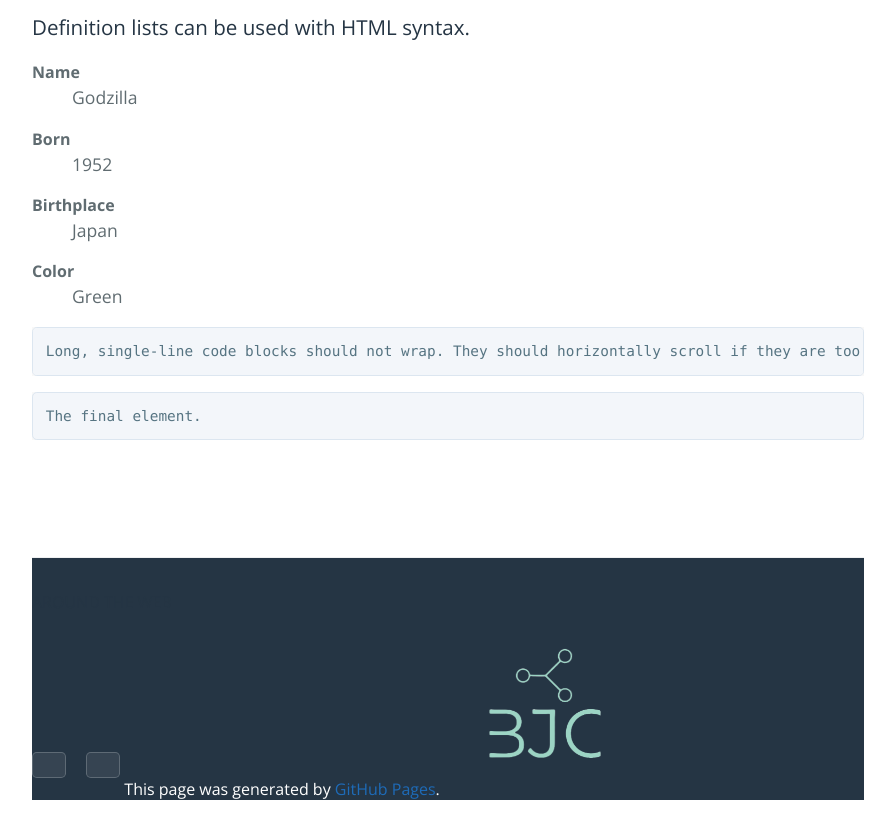
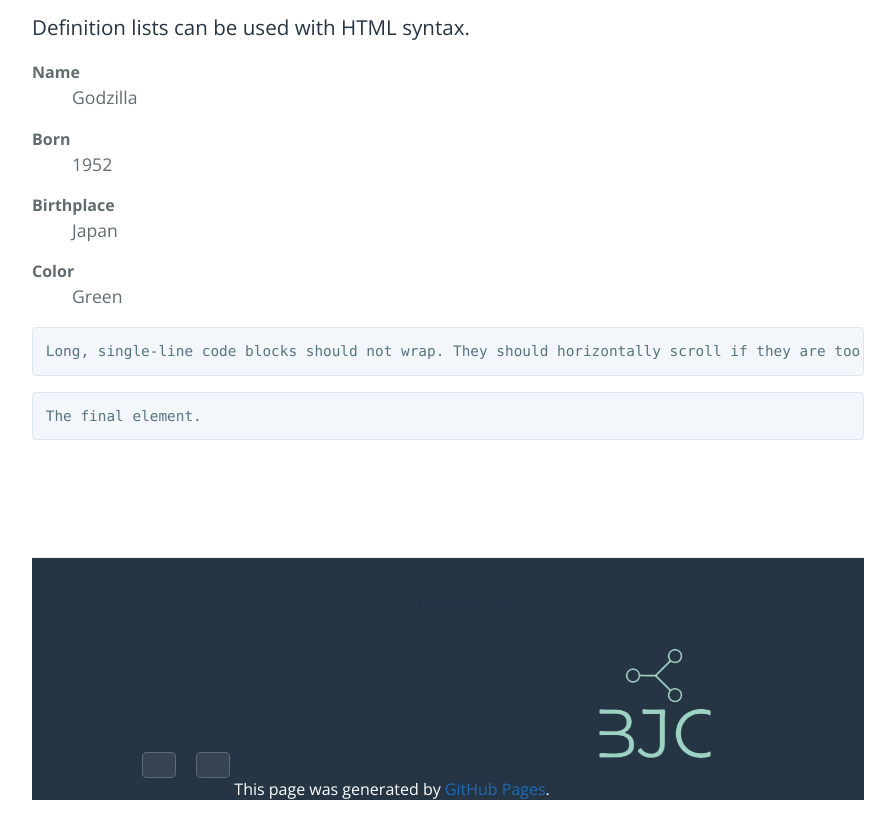
Before and after one commit to benjamin-j-cooper/benjamin-j-cooper.github.io, a Jekyll site: the page built from docs/index.md, in a window 1280 px wide and 1400 px high, scrolled down 3064 px. Shown: the part 568-1400 px from the top of the window, without its empty margins (192-1087 px from the left). Built offline with Jekyll 4.4.1, drawn with Linux system fonts in a browser that asks for light colours.

Commit message:
troubleshooting footer

```diff
--- a/docs/_sass/jekyll-theme-cayman.scss
+++ b/docs/_sass/jekyll-theme-cayman.scss
@@ -443,17 +443,24 @@ a {
   margin-top: 2rem;
   border-top: solid 1px $hr-border-color;
   background-color: #253544;
+  color: #fff;
+  text-align: center;
+  /*!bottom: 0;
+  width: 100%;*/
 
   @include large {
     font-size: 1rem;
+    /*padding: 6rem 6rem 6rem;*/
   }
 
   @include medium {
     font-size: 1rem;
+    /*padding: 4rem 4rem 4rem;*/
   }
 
   @include small {
     font-size: 0.9rem;
+   /*padding: 2rem 1rem 2rem;*/
   }
 }
 
```
